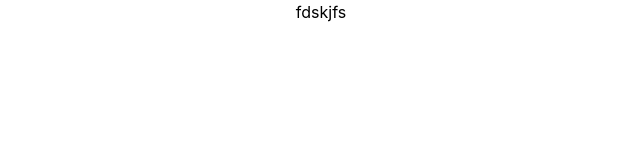
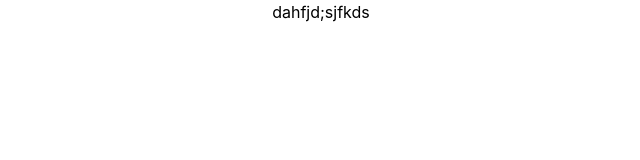
Before and after one commit to turkaytunc/fastagram-frontend, a React (Create React App) app: page / in a window 1280 px wide. Shown: the top 160 px of the page, without its empty margins (319-959 px from the left). Built offline with nearby package versions, Linux system fonts and the light colour scheme.

Commit message:
add: react-toolkit library for global state

```diff
--- a/package.json
+++ b/package.json
@@ -4,8 +4,10 @@
   "private": true,
   "dependencies": {
     "@craco/craco": "^6.1.1",
+    "@reduxjs/toolkit": "^1.5.1",
     "react": "^17.0.2",
     "react-dom": "^17.0.2",
+    "react-redux": "^7.2.3",
     "react-scripts": "4.0.3",
     "web-vitals": "^1.1.1"
   },
--- a/src/App.tsx
+++ b/src/App.tsx
@@ -1,12 +1,17 @@
-import { useContext, useEffect } from 'react';
-import { Store } from './context';
+import { useEffect } from 'react';
+import { useAppSelector, useAppDispatch } from 'src/hooks/redux-toolkit';
+import { add, remove } from 'src/context/user-toolkit/userReducer';
+
 import './app.scss';
 
 function App() {
-  const { state, dispatch } = useContext(Store);
+  const state = useAppSelector((state) => state.user);
+  const dispatch = useAppDispatch();
+
   useEffect(() => {
-    dispatch({ type: 'ADD_USER', payload: { id: 'fdskjfs', name: 'hay' } });
+    dispatch(add({ name: 'hasan', id: 'dahfjd;sjfkds' }));
   }, []);
+
   return <div className="app-container">{state.user.id}</div>;
 }
 
--- a/src/context/index.ts
+++ /dev/null
@@ -1 +0,0 @@
-export { StoreProvider, Store } from './user-context/userContext';
--- /dev/null
+++ b/src/context/store.ts
@@ -0,0 +1,14 @@
+import { configureStore } from '@reduxjs/toolkit';
+import userReducer from './user-toolkit/userReducer';
+
+export const store = configureStore({
+  reducer: {
+    user: userReducer,
+  },
+  devTools: false,
+});
+
+// Infer the `RootState` and `AppDispatch` types from the store itself
+export type RootState = ReturnType<typeof store.getState>;
+// Inferred type: {posts: PostsState, comments: CommentsState, users: UsersState}
+export type AppDispatch = typeof store.dispatch;
--- a/src/context/user-context/UserAction.ts
+++ /dev/null
@@ -1,3 +0,0 @@
-import { User } from 'src/interfaces';
-
-export type UserAction = { type: string; payload?: User };
--- a/src/context/user-context/userContext.tsx
+++ /dev/null
@@ -1,39 +0,0 @@
-import React, { createContext, useState } from 'react';
-import { User } from 'src/interfaces';
-import { UserAction } from './UserAction';
-import { userReducer } from './userReducer';
-
-type InitialStateType = {
-  user: User;
-};
-
-const initialState = {
-  user: { id: '', name: '' },
-};
-
-const rootReducer = ({ user }: InitialStateType, action: UserAction) => ({
-  user: userReducer(user, action as UserAction),
-});
-
-export const Store = React.createContext<{
-  state: InitialStateType;
-  dispatch: React.Dispatch<UserAction>;
-}>({
-  state: (initialState as unknown) as InitialStateType,
-  dispatch: () => null,
-});
-
-export const StoreProvider: React.FC = ({
-  children,
-}: {
-  children?: React.ReactNode;
-}): JSX.Element => {
-  const [state, dispatch] = React.useReducer(
-    rootReducer,
-    (initialState as unknown) as InitialStateType
-  );
-
-  return <Store.Provider value={{ state, dispatch }}>{children}</Store.Provider>;
-};
-
-StoreProvider.defaultProps = { children: null };
--- a/src/context/user-context/userReducer.ts
+++ /dev/null
@@ -1,12 +0,0 @@
-import { User } from 'src/interfaces';
-import { UserAction } from './UserAction';
-
-export const userReducer = (state: User, action: UserAction): User => {
-  switch (action.type) {
-    case 'ADD_USER': {
-      return action.payload as User;
-    }
-    default:
-      return state;
-  }
-};
--- /dev/null
+++ b/src/context/user-toolkit/userReducer.ts
@@ -0,0 +1,22 @@
+/* eslint-disable no-param-reassign */
+import { createSlice } from '@reduxjs/toolkit';
+
+export const userToolkit = createSlice({
+  name: 'user',
+  initialState: {
+    user: { name: '', id: '' },
+  },
+  reducers: {
+    add: (state, action) => {
+      state.user = action.payload;
+    },
+    remove: (state, action) => {
+      state.user = { id: '', name: '' };
+    },
+  },
+});
+
+// Action creators are generated for each case reducer function
+export const { add, remove } = userToolkit.actions;
+
+export default userToolkit.reducer;
--- /dev/null
+++ b/src/hooks/redux-toolkit.ts
@@ -0,0 +1,6 @@
+import { TypedUseSelectorHook, useDispatch, useSelector } from 'react-redux';
+import type { RootState, AppDispatch } from 'src/context/store';
+
+// Use throughout your app instead of plain `useDispatch` and `useSelector`
+export const useAppDispatch = () => useDispatch<AppDispatch>();
+export const useAppSelector: TypedUseSelectorHook<RootState> = useSelector;
```
Also changed, not shown: src/index.tsx (+4 -3 lines), .eslintrc.json, 2 other files (tests, documents, lock files or other folders).
